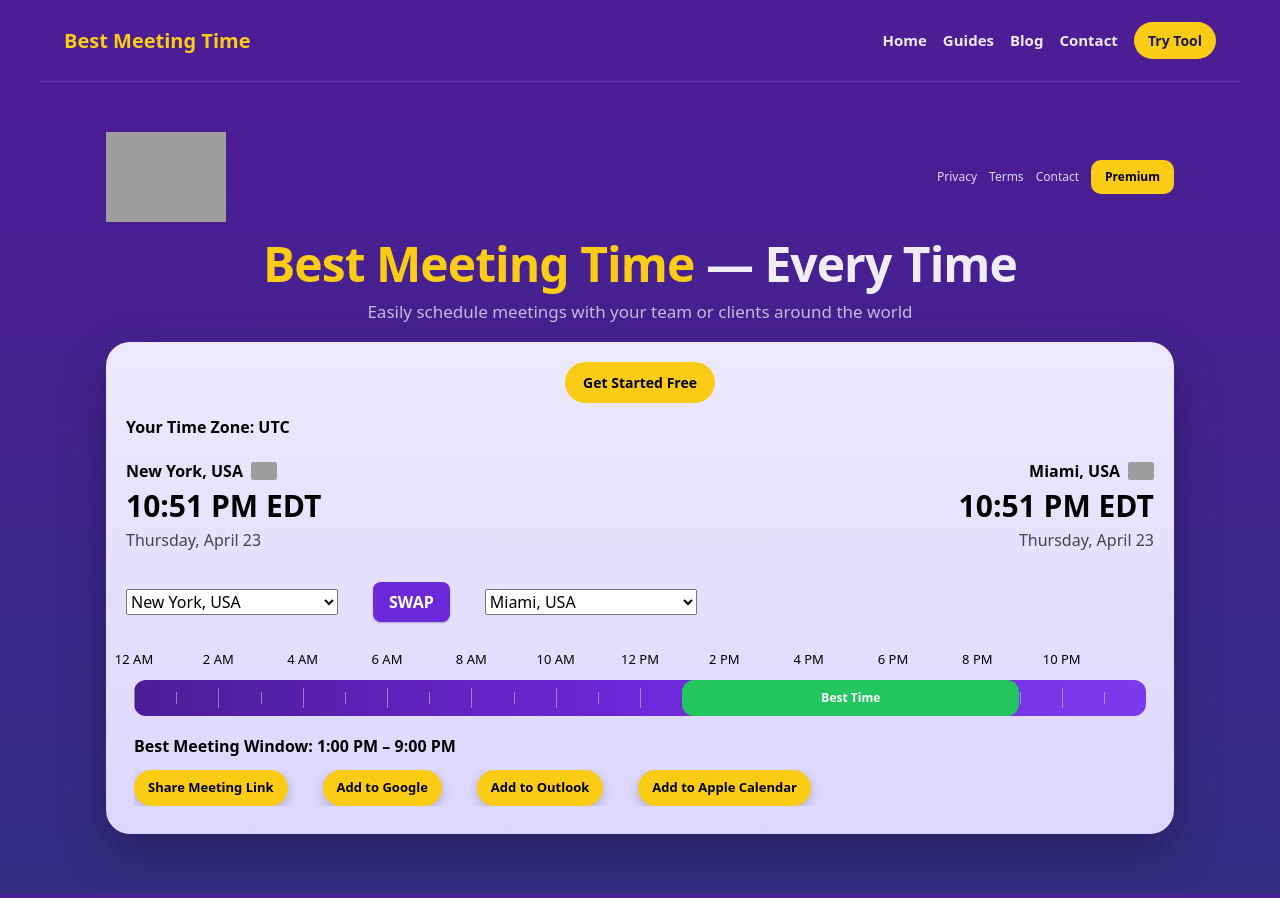
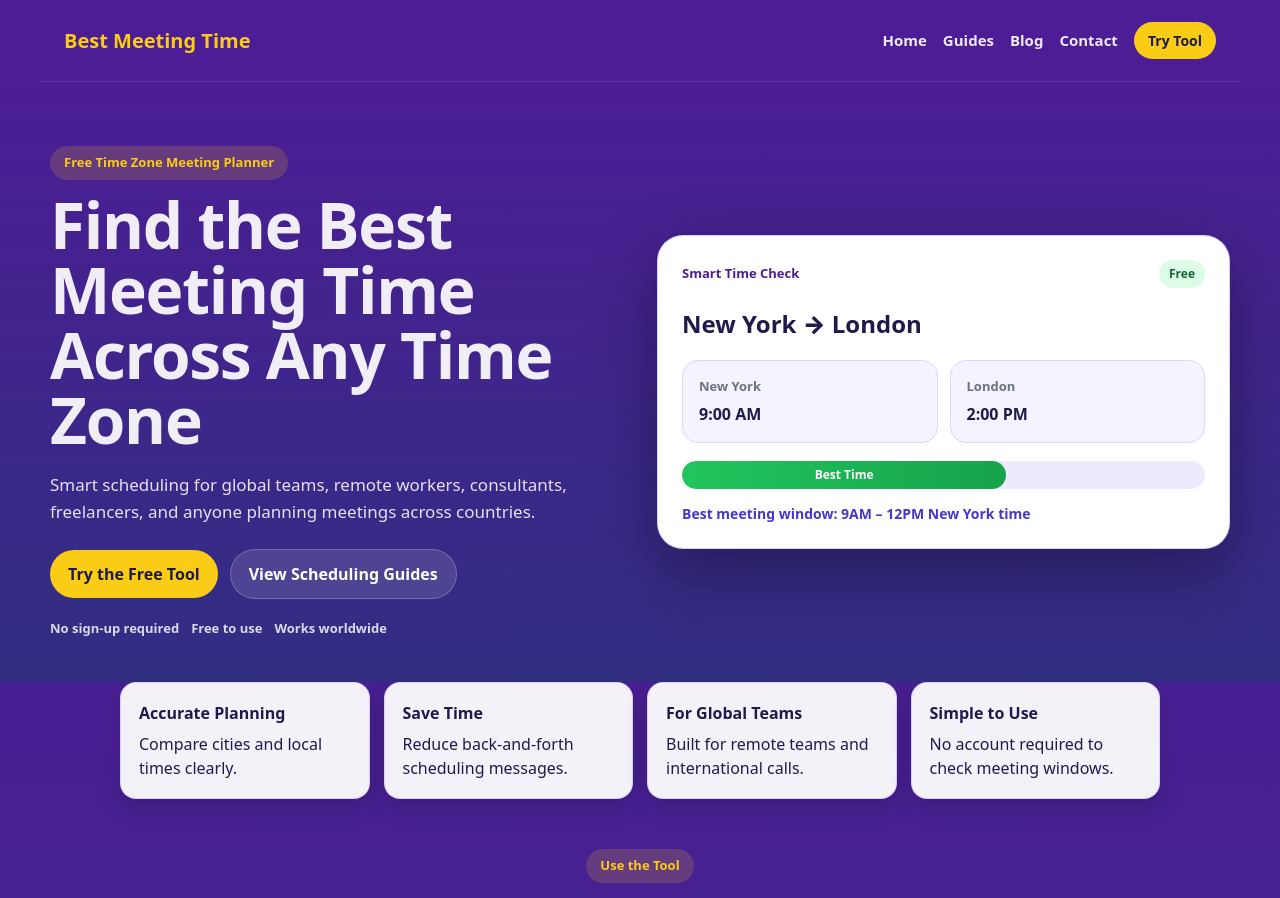
Before and after one commit to techtalk1282/Best-Meeting-Time, a Next.js app: page / in a window 1280 px wide. Shown: the top 898 px of the page. Built offline with nearby package versions, Linux system fonts and the light colour scheme; grey boxes are pictures that could not be loaded.

Commit message:
Redesign homepage first impression toward V3 content-first layout
Updated the homepage to reflect a content-first layout, enhancing user experience while preserving existing sections. Adjusted versioning and comments to align with the new structure.

```diff
--- a/app/page.tsx
+++ b/app/page.tsx
@@ -1,15 +1,24 @@
 /**
  * File: app/page.tsx
- * Version: v3.6 (ADSENSE HOMEPAGE RESTRUCTURE)
- * Date: 2026-04-23
+ * Version: v3.7 (V3 CONTENT-FIRST HOMEPAGE PASS 1)
+ * Date: 2026-04-27
  *
  * PURPOSE:
- * - Rebuild homepage into a content-first resource layout for AdSense recovery
- * - Keep existing HeroSection, VerifyPremium, FooterSection, and PremiumFeaturesSection
- * - Preserve tool/payment logic by NOT touching ToolPreviewSection, Stripe, checkout, webhook, or KV
+ * - Move the homepage toward the V3 SaaS-style mockup direction
+ * - Make the first impression content-first instead of tool-first
+ * - Preserve the existing HeroSection/tool behavior without editing ToolPreviewSection
+ * - Preserve VerifyPremium, PremiumFeaturesSection, FooterSection, and SiteNav
+ *
+ * PROTECTED:
+ * - No Stripe changes
+ * - No checkout changes
+ * - No webhook changes
+ * - No KV changes
+ * - No premium/payment logic changes
+ * - No ToolPreviewSection logic changes
  *
  * ROLLBACK:
- * - Revert to v3.3 if this homepage restructure causes layout issues
+ * - Revert this file to v3.6 if the homepage layout does not test cleanly
  */
 
 import dynamic from "next/dynamic";
@@ -19,6 +28,7 @@ import HeroSection from "./ui/HeroSection";
 import PremiumFeaturesSection from "./ui/PremiumFeaturesSection";
 import FooterSection from "./ui/FooterSection";
 import SiteNav from "./ui/SiteNav";
+
 const VerifyPremium = dynamic(() => import("./ui/VerifyPremium"), {
   ssr: false,
 });
@@ -34,35 +44,111 @@ export default function HomePage() {
 
       <LayoutShell
         hero={
-          <>
-            <div id="schedule-tool" style={{ marginTop: "30px" }}>
-  <HeroSection />
-</div>
-
-            {/* HOMEPAGE VALUE SECTION */}
-            <section style={valueSection}>
+          <section style={homepageHeroSection}>
+            <div style={homepageHeroInner}>
+              <div style={heroTextColumn}>
                 <p style={eyebrow}>Free Time Zone Meeting Planner</p>
 
-              <h2 style={valueHeading}>
-                Plan Meetings Across Time Zones Without Guesswork
-              </h2>
+                <h1 style={heroHeading}>
+                  Find the Best Meeting Time Across Any Time Zone
+                </h1>
 
-              <p style={valueText}>
-                Best Meeting Time helps remote teams, consultants, freelancers,
-                and global businesses compare cities, visualize overlapping work
-                hours, and choose a meeting time that works for everyone.
+                <p style={heroSubtext}>
+                  Smart scheduling for global teams, remote workers, consultants,
+                  freelancers, and anyone planning meetings across countries.
                 </p>
+
+                <div style={heroButtonRow}>
+                  <a href="#schedule-tool" style={primaryButton}>
+                    Try the Free Tool
+                  </a>
+
+                  <a href="/guides" style={secondaryButton}>
+                    View Scheduling Guides
+                  </a>
+                </div>
 
                 <div style={trustRow}>
                   <span>No sign-up required</span>
                   <span>Free to use</span>
                   <span>Works worldwide</span>
                 </div>
+              </div>
+
+              <div style={heroPreviewCard}>
+                <div style={previewTopRow}>
+                  <span style={previewLabel}>Smart Time Check</span>
+                  <span style={previewBadge}>Free</span>
+                </div>
+
+                <div style={previewTitle}>New York → London</div>
+
+                <div style={previewTimeGrid}>
+                  <div style={previewTimeBox}>
+                    <span style={previewCity}>New York</span>
+                    <strong>9:00 AM</strong>
+                  </div>
+
+                  <div style={previewTimeBox}>
+                    <span style={previewCity}>London</span>
+                    <strong>2:00 PM</strong>
+                  </div>
+                </div>
+
+                <div style={previewTimeline}>
+                  <div style={previewTimelineFill}>Best Time</div>
+                </div>
+
+                <p style={previewResult}>
+                  Best meeting window: 9AM – 12PM New York time
+                </p>
+              </div>
+            </div>
           </section>
-          </>
         }
+        toolPreview={
+          <>
+            <section style={benefitsSection}>
+              <div style={benefitsGrid}>
+                <div style={benefitCard}>
+                  <strong>Accurate Planning</strong>
+                  <span>Compare cities and local times clearly.</span>
+                </div>
 
-        toolPreview={
+                <div style={benefitCard}>
+                  <strong>Save Time</strong>
+                  <span>Reduce back-and-forth scheduling messages.</span>
+                </div>
+
+                <div style={benefitCard}>
+                  <strong>For Global Teams</strong>
+                  <span>Built for remote teams and international calls.</span>
+                </div>
+
+                <div style={benefitCard}>
+                  <strong>Simple to Use</strong>
+                  <span>No account required to check meeting windows.</span>
+                </div>
+              </div>
+            </section>
+
+            <section id="schedule-tool" style={toolSectionWrap}>
+              <div style={toolSectionHeader}>
+                <p style={eyebrow}>Use the Tool</p>
+
+                <h2 style={whiteHeading}>
+                  Compare Time Zones and Find Your Best Meeting Window
+                </h2>
+
+                <p style={whiteSubtext}>
+                  Select two locations, review the overlap, and choose a time
+                  that works better for everyone.
+                </p>
+              </div>
+
+              <HeroSection />
+            </section>
+
             <section style={resourceIntroSection}>
               <h2 style={whiteHeading}>
                 Helpful Resources to Schedule Better Meetings
@@ -74,7 +160,10 @@ export default function HomePage() {
               </p>
 
               <div style={resourceGrid}>
-              <a href="/how-to-schedule-meetings-across-time-zones" style={resourceCard}>
+                <a
+                  href="/how-to-schedule-meetings-across-time-zones"
+                  style={resourceCard}
+                >
                   <strong>How to Schedule Across Time Zones</strong>
                   <span>Step-by-step guide for global teams</span>
                 </a>
@@ -103,15 +192,15 @@ export default function HomePage() {
                 </a>
               </div>
             </section>
+          </>
         }
-
         premiumFeatures={null}
-
         bonusFeatures={
           <main style={mainContentWrap}>
-            {/* INTERNAL CITY LINKS */}
             <section style={citySection}>
-              <h2 style={whiteHeading}>Compare Popular Cities Across Time Zones</h2>
+              <h2 style={whiteHeading}>
+                Compare Popular Cities Across Time Zones
+              </h2>
 
               <div style={cityLinks}>
                 <a href="/best-meeting-time-new-york">New York</a>
@@ -126,7 +215,6 @@ export default function HomePage() {
               </div>
             </section>
 
-            {/* HIGH-VALUE CONTENT BLOCK */}
             <section style={contentPanel}>
               <h2 style={panelHeading}>
                 How to Schedule Meetings Across Time Zones Without Mistakes
@@ -167,7 +255,6 @@ export default function HomePage() {
               </p>
             </section>
 
-            {/* EXAMPLE + USE CASE BLOCK */}
             <section style={contentPanel}>
               <div style={{ textAlign: "center", marginBottom: "28px" }}>
                 <h2 style={panelHeading}>Find the Best Meeting Time — Instantly</h2>
@@ -237,13 +324,11 @@ export default function HomePage() {
               </div>
             </section>
 
-            {/* PREMIUM MOVED TO BOTTOM */}
             <section style={premiumWrap}>
               <PremiumFeaturesSection />
             </section>
           </main>
         }
-
         footer={<FooterSection />}
       />
     </>
@@ -252,46 +337,210 @@ export default function HomePage() {
 
 /* STYLES */
 
-const valueSection = {
-  maxWidth: "940px",
-  margin: "34px auto 0 auto",
-  textAlign: "center" as const,
-  color: "white",
-  padding: "0 20px",
+const homepageHeroSection = {
+  background: "linear-gradient(180deg, #4c1d95 0%, #312e81 100%)",
+  color: "#ffffff",
+  padding: "64px 20px 44px",
+};
+
+const homepageHeroInner = {
+  maxWidth: "1180px",
+  margin: "0 auto",
+  display: "grid",
+  gridTemplateColumns: "repeat(auto-fit, minmax(320px, 1fr))",
+  alignItems: "center",
+  gap: "34px",
+};
+
+const heroTextColumn = {
+  maxWidth: "620px",
 };
 
 const eyebrow = {
   display: "inline-block",
-  margin: "0 0 10px 0",
+  margin: "0 0 12px 0",
   padding: "7px 14px",
   borderRadius: "999px",
   background: "rgba(250,204,21,0.16)",
   color: "#facc15",
   fontSize: "13px",
+  fontWeight: 800,
+};
+
+const heroHeading = {
+  fontSize: "clamp(38px, 6vw, 64px)",
+  lineHeight: "1.02",
+  margin: "0 0 18px",
+  fontWeight: 900,
+};
+
+const heroSubtext = {
+  color: "rgba(255,255,255,0.86)",
+  fontSize: "17px",
+  lineHeight: "1.6",
+  margin: "0 0 24px",
+};
+
+const heroButtonRow = {
+  display: "flex",
+  flexWrap: "wrap" as const,
+  gap: "12px",
+  alignItems: "center",
+};
+
+const primaryButton = {
+  display: "inline-block",
+  background: "#facc15",
+  color: "#1e1b4b",
+  padding: "12px 18px",
+  borderRadius: "999px",
+  fontWeight: 900,
+  textDecoration: "none",
+};
+
+const secondaryButton = {
+  display: "inline-block",
+  background: "rgba(255,255,255,0.12)",
+  color: "#ffffff",
+  padding: "12px 18px",
+  borderRadius: "999px",
+  fontWeight: 800,
+  textDecoration: "none",
+  border: "1px solid rgba(255,255,255,0.22)",
+};
+
+const trustRow = {
+  marginTop: "20px",
+  display: "flex",
+  flexWrap: "wrap" as const,
+  gap: "12px",
+  color: "rgba(255,255,255,0.82)",
+  fontSize: "13px",
   fontWeight: 700,
 };
 
-const valueHeading = {
-  fontSize: "28px",
-  marginBottom: "12px",
+const heroPreviewCard = {
+  background: "#ffffff",
+  color: "#1e1b4b",
+  borderRadius: "26px",
+  padding: "24px",
+  boxShadow: "0 24px 70px rgba(0,0,0,0.32)",
+  border: "1px solid rgba(196,181,253,0.65)",
 };
 
-const valueText = {
-  maxWidth: "760px",
-  margin: "0 auto",
-  color: "rgba(255,255,255,0.86)",
-  lineHeight: "1.55",
-  fontSize: "15px",
+const previewTopRow = {
+  display: "flex",
+  justifyContent: "space-between",
+  alignItems: "center",
+  gap: "12px",
+  marginBottom: "18px",
 };
 
-const trustRow = {
-  marginTop: "18px",
+const previewLabel = {
+  fontSize: "13px",
+  fontWeight: 900,
+  color: "#4c1d95",
+};
+
+const previewBadge = {
+  background: "#dcfce7",
+  color: "#166534",
+  padding: "5px 10px",
+  borderRadius: "999px",
+  fontSize: "12px",
+  fontWeight: 900,
+};
+
+const previewTitle = {
+  fontSize: "24px",
+  fontWeight: 900,
+  marginBottom: "18px",
+};
+
+const previewTimeGrid = {
+  display: "grid",
+  gridTemplateColumns: "repeat(2, minmax(0, 1fr))",
+  gap: "12px",
+  marginBottom: "18px",
+};
+
+const previewTimeBox = {
+  background: "#f5f3ff",
+  border: "1px solid #ddd6fe",
+  borderRadius: "16px",
+  padding: "16px",
   display: "flex",
+  flexDirection: "column" as const,
+  gap: "6px",
+};
+
+const previewCity = {
+  color: "#6b7280",
+  fontSize: "13px",
+  fontWeight: 800,
+};
+
+const previewTimeline = {
+  height: "28px",
+  background: "#ede9fe",
+  borderRadius: "999px",
+  overflow: "hidden",
+  marginBottom: "14px",
+};
+
+const previewTimelineFill = {
+  width: "62%",
+  height: "100%",
+  background: "linear-gradient(90deg, #22c55e, #16a34a)",
+  color: "#ffffff",
+  display: "flex",
+  alignItems: "center",
   justifyContent: "center",
-  flexWrap: "wrap" as const,
+  fontSize: "12px",
+  fontWeight: 900,
+  borderRadius: "999px",
+};
+
+const previewResult = {
+  margin: 0,
+  color: "#4338ca",
+  fontSize: "14px",
+  fontWeight: 800,
+};
+
+const benefitsSection = {
+  maxWidth: "1080px",
+  margin: "0 auto",
+  padding: "0 20px 20px",
+};
+
+const benefitsGrid = {
+  display: "grid",
+  gridTemplateColumns: "repeat(auto-fit, minmax(220px, 1fr))",
   gap: "14px",
-  color: "rgba(255,255,255,0.82)",
-  fontSize: "13px",
+};
+
+const benefitCard = {
+  background: "rgba(255,255,255,0.94)",
+  color: "#1e1b4b",
+  borderRadius: "16px",
+  padding: "18px",
+  display: "flex",
+  flexDirection: "column" as const,
+  gap: "7px",
+  boxShadow: "0 8px 22px rgba(0,0,0,0.16)",
+  border: "1px solid rgba(196,181,253,0.55)",
+};
+
+const toolSectionWrap = {
+  maxWidth: "1120px",
+  margin: "30px auto 0",
+  padding: "0 20px",
+};
+
+const toolSectionHeader = {
+  textAlign: "center" as const,
+  marginBottom: "12px",
 };
 
 const resourceIntroSection = {
```
Lines whose indentation alone changed are shown as unchanged.
